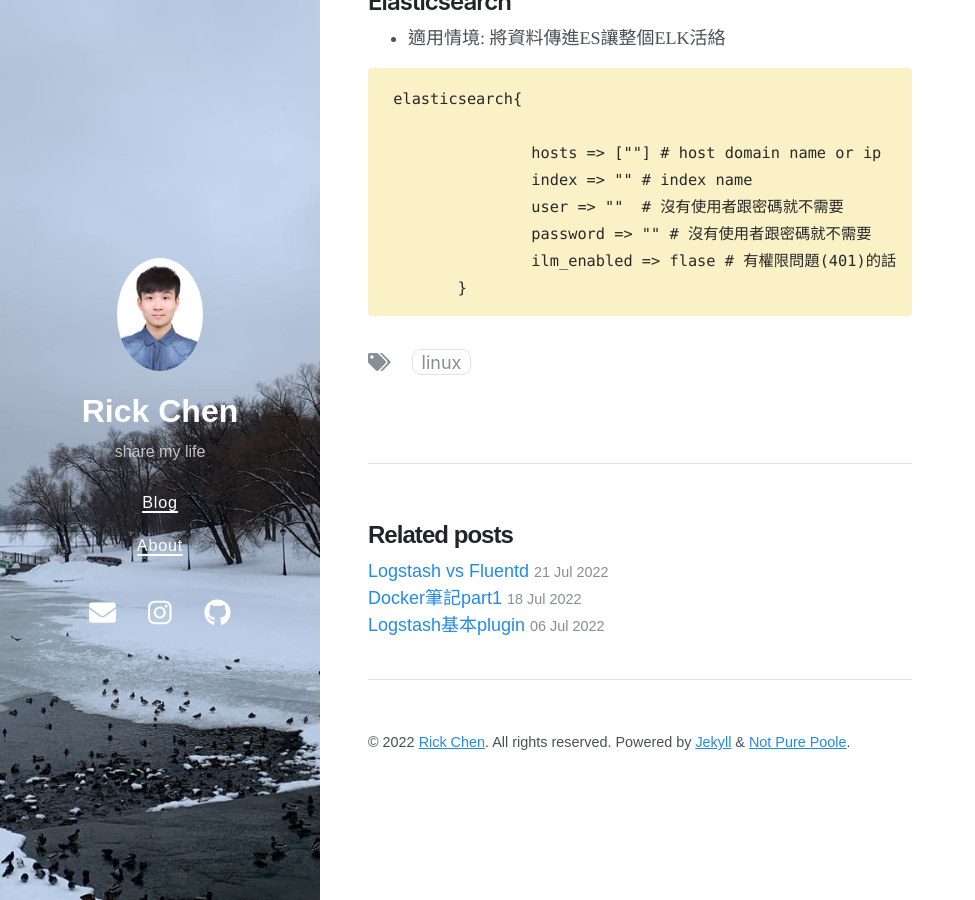
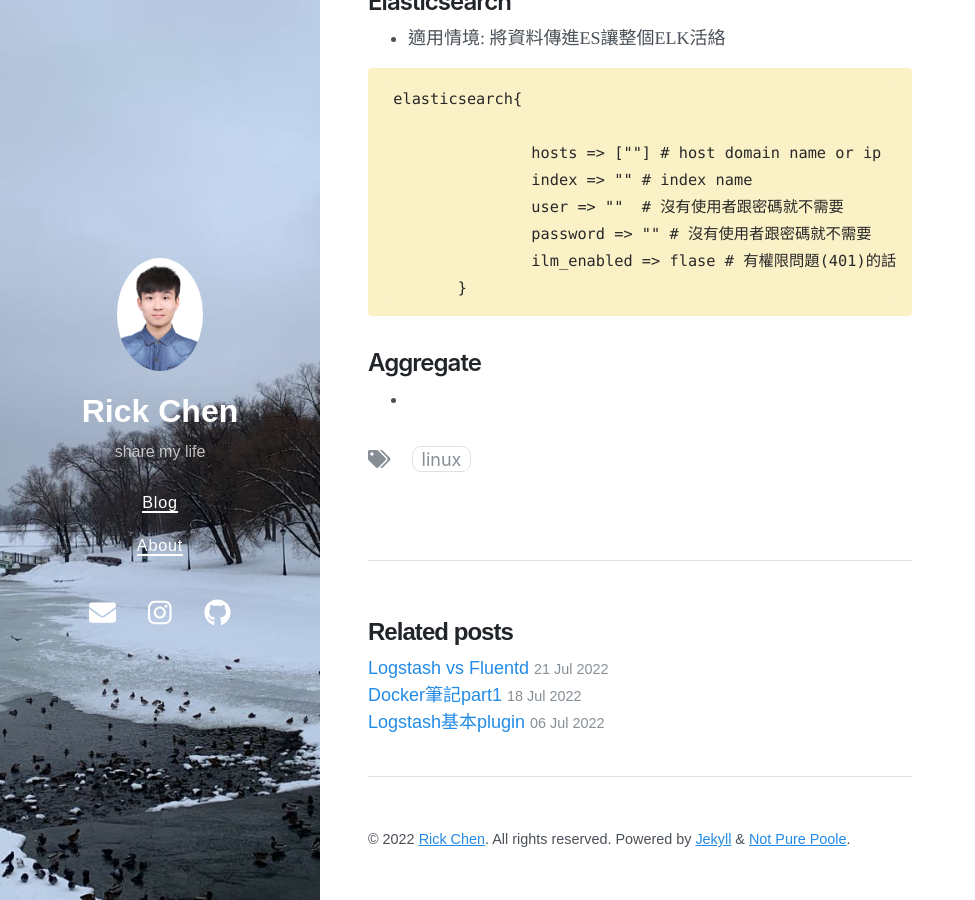
Before and after one commit to jerry940917chen/jerry940917chen.github.io, a Jekyll site: the page built from _posts/2022-07-14-ELK-4.md, in a window 1280 px wide and 900 px high, scrolled down 2859 px. Shown: the whole window, without its empty margins (0-975 px from the left). Built offline with Jekyll 4.4.1, drawn with Linux system fonts in a browser that asks for light colours; nearby versions of some CDN libraries.

Commit message:
Update 2022-07-14-ELK-4.md

````diff
--- a/_posts/2022-07-14-ELK-4.md
+++ b/_posts/2022-07-14-ELK-4.md
@@ -120,3 +120,6 @@ date{
                 ilm_enabled => flase # 有權限問題(401)的話就設定一下
         }
 ```
+
+## Aggregate
+*
````
